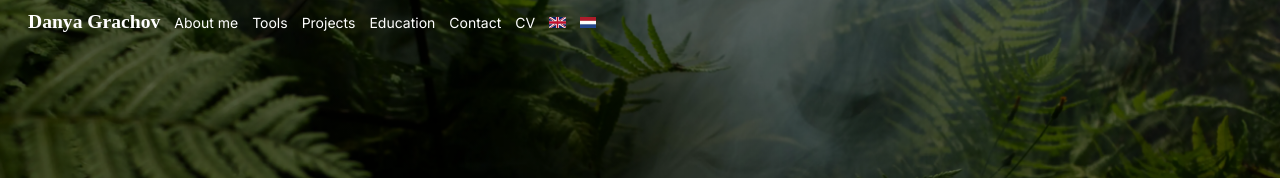
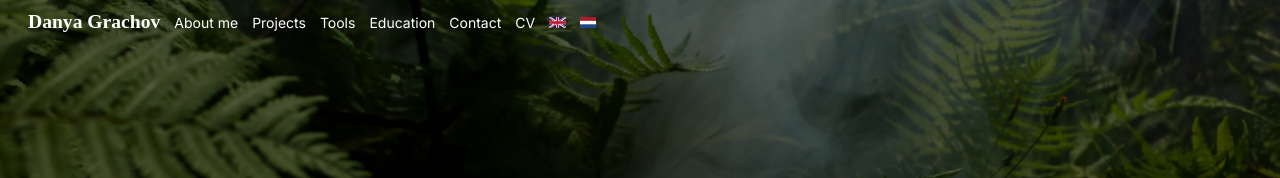
Before and after one commit to wiresnchains/wiresnchains-portfolio, a React (Vite) app: page / in a window 1280 px wide. Shown: the top 178 px of the page. Built offline with nearby package versions, Linux system fonts and the light colour scheme; a web font is replaced by a local one.

Commit message:
Reorder nav

```diff
--- a/src/components/Nav.tsx
+++ b/src/components/Nav.tsx
@@ -57,10 +57,10 @@ export function Navbar({ aboutMe, tools, projects, education, contact }: { about
                     <a onClick={() => aboutMe.current?.scrollIntoView()}>{language.dictionary.aboutMe}</a>
                 </NavItem>
                 <NavItem>
-                    <a onClick={() => tools.current?.scrollIntoView()}>{language.dictionary.tools}</a>
+                    <a onClick={() => projects.current?.scrollIntoView()}>{language.dictionary.projects}</a>
                 </NavItem>
                 <NavItem>
-                    <a onClick={() => projects.current?.scrollIntoView()}>{language.dictionary.projects}</a>
+                    <a onClick={() => tools.current?.scrollIntoView()}>{language.dictionary.tools}</a>
                 </NavItem>
                 <NavItem>
                     <a onClick={() => education.current?.scrollIntoView()}>{language.dictionary.education}</a>
```
